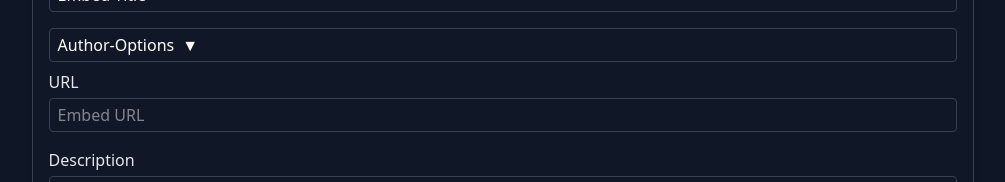
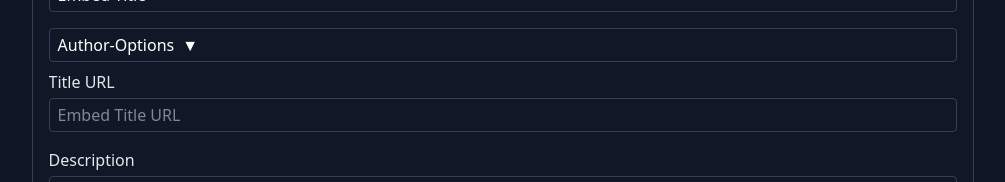
Before and after one commit to FateAssassin/Developer-Tools, a React (Vite) app: page / in a window 1280 px wide. Shown: the part 420-602 px from the top of the page, without its empty margins (137-1142 px from the left). Built offline with nearby package versions, Linux system fonts and the light colour scheme.

Commit message:
Changed some lines

```diff
--- a/src/tabs/embed-builder.jsx
+++ b/src/tabs/embed-builder.jsx
@@ -207,12 +207,12 @@ export default function EmbedBuilder() {
 
       {/* URL */}
       <div className="mb-4">
-        <label className="block mb-1 font-medium dark:text-gray-200">URL</label>
+        <label className="block mb-1 font-medium dark:text-gray-200">Title URL</label>
         <input
           className="w-full px-2 py-1 border border-gray-300 dark:border-gray-700 rounded-sm bg-white dark:bg-gray-900 text-gray-900 dark:text-gray-100"
           value={titleURL}
           onChange={(e) => setTitleURL(e.target.value)}
-          placeholder="Embed URL"
+          placeholder="Embed Title URL"
           maxLength={256}
         />
       </div>
```
